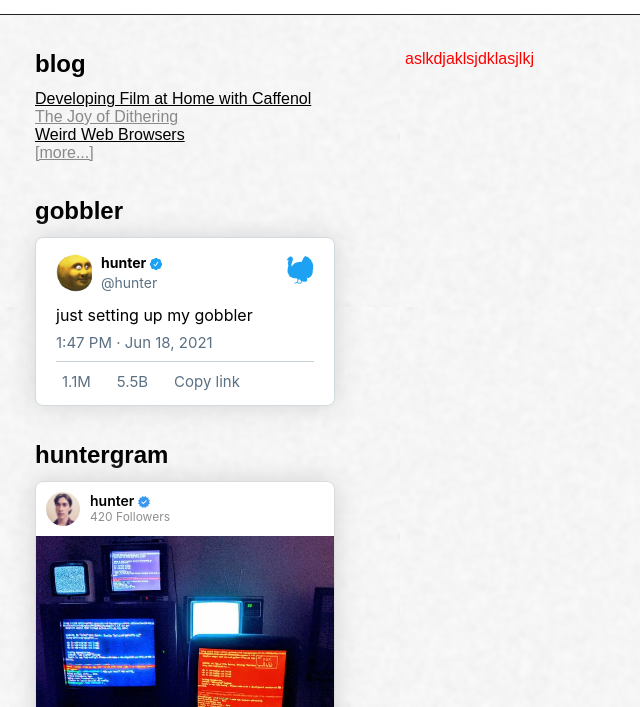
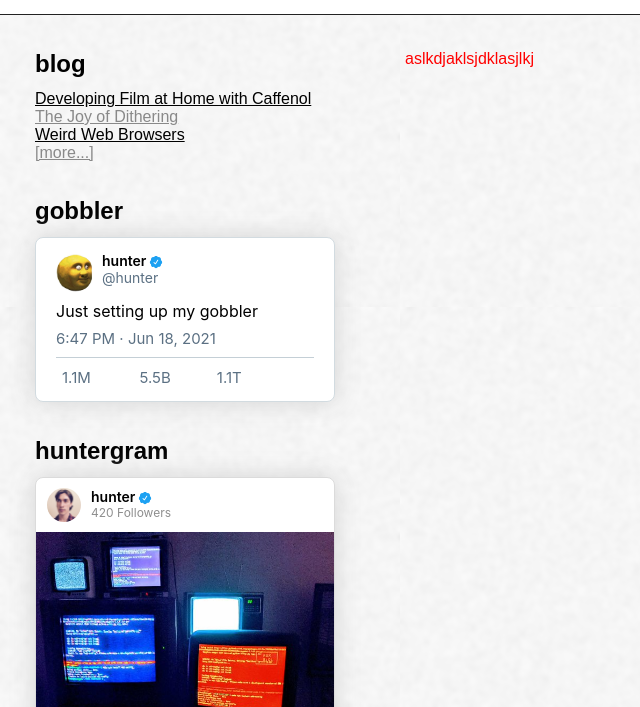
Before and after one commit to hunterirving/upblog, a plain HTML site: page site/index.html in a window 1280 px wide. Shown: the part 93-800 px from the top of the page, without its empty margins (0-640 px from the left). Drawn offline with Linux system fonts and the light colour scheme.

Commit message:
added new gobbler logo (png); changes to make gobbler/huntergram mesh better

```diff
--- a/site/gobbler/gobbler_embed.css
+++ b/site/gobbler/gobbler_embed.css
@@ -16,25 +16,13 @@
 	padding-bottom: 9px;
 	display: flex;
 	flex-direction: row;
-	justify-content: center;
-}
-
-#gobbler_embed .avatar {
-	transition-property: background-color, box-shadow;
-	transition-duration: 0.2s;
-	margin: 0px;
-	top: 0px;
-	left: 0px;
-	bottom: 0px;
-	right: 0px;
 }
 
 #gobbler_embed .avatar img {
 	border-radius:50%;
 	width:38px;
 	height:38px;
-	margin-bottom: 0px;
-	padding-bottom: 0px;
+	display: block;
 }
 
 #gobbler_embed .verified_display_name_and_username_anchor {
@@ -47,7 +35,7 @@
 }
 
 #gobbler_embed .verified_display_name_and_username {
-	margin-left: 7px;
+	margin-left: 8px;
 	margin-right: 4px;
 	margin-top: -4px;
 	display: flex;
@@ -60,7 +48,6 @@
 	flex-direction: row;
 	-moz-box-align: center;
 	align-items: center;
-
 }
 
 #gobbler_embed .verified_display_name a {
@@ -69,31 +56,24 @@
 
 #gobbler_embed .display_name {
 	font-size:14px;
-	line-height:18px;
+	line-height:12px;
 	white-space: nowrap;
-	font-weight: 700;
+	font-weight: 600;
 	text-decoration: none;
 	color:black;
 }
 
 #gobbler_embed .verified_icon {
-	color: #1da1f2;
-	margin-left: 2px;
-	fill: currentcolor;
+	fill: #1da1f2;
 	height: 14px;
 	margin-left: 3px;
-	margin-bottom: -2.5px;
+	margin-bottom: -2px;
 }
 
 #gobbler_embed .username {
 	color: #5b7083;
 	font-size: 14px;
-}
-
-#gobbler_embed .icon {
-	margin-left:auto;
-	margin-top:2px;
-	align-items: center;
+	line-height:12px;
 }
 
 #gobbler_embed .gobble {
@@ -130,8 +110,12 @@
 	padding-bottom: 10px;
 }
 
+#gobbler_embed .likes_container {
+	width: 30%;
+}
+
 #gobbler_embed .likes_anchor {
-	margin-right: 20px;
+	/*margin-right: 20px;*/
 	text-decoration: none;
 }
 
@@ -156,8 +140,12 @@
 	text-decoration: none;
 }
 
+#gobbler_embed .comments_container {
+	width: 30%;
+}
+
 #gobbler_embed .comments_anchor {
-	margin-right: 20px;
+	/*margin-right: 20px;*/
 	text-decoration: none;
 }
 
@@ -181,25 +169,29 @@
 	color: #5b7083;
 }
 
-#gobbler_embed .copy_link_anchor {
+#gobbler_embed .regobble_container {
+	width: 30%;
+}
+
+#gobbler_embed .regobble_anchor {
 	text-decoration: none;
 }
 
-#gobbler_embed .copy_link {
+#gobbler_embed .regobble {
 	display: flex;
 	flex-direction: row;
 	-moz-box-align: center;
 	align-items: center;
 }
 
-#gobbler_embed .link_icon {
+#gobbler_embed .regobble_icon {
 	max-width:18px;
 	max-height:18px;
 	margin-right:6px;
 	fill: #5b7083;
 }
 
-#gobbler_embed .copy_link_text {
+#gobbler_embed .regobble_count {
 	white-space: nowrap;
 	font-size: 15px;
 	color: #5b7083;
--- a/site/gobbler/gobbler_embed.htm
+++ b/site/gobbler/gobbler_embed.htm
@@ -18,20 +18,18 @@
 				</span>
 			</a>
 		</div>
-		<svg class="icon" width="28px" height="28px">
-			<image xlink:href="./gobbler/resources/interface/gobbler_logo_2.svg" width="28" height="28"/>
-		</svg>
 </div>
 
 <div class="gobble">
-just setting up my gobbler
+Just setting up my gobbler
 </div>
 
 <div class="datetime_info_container">
-1:47 PM · Jun 18, 2021
+6:47 PM · Jun 18, 2021
 </div>
 
 <span class="footer">
+	<span class="likes_container">
 		<a class="likes_anchor" href="asd">
 			<span class="likes">
 				<span class="heart_icon" >
@@ -45,7 +43,9 @@ just setting up my gobbler
 				</span>
 			</span>
 		</a>
+	</span>
 
+	<span class="comments_container">
 		<a class="comments_anchor" href="asd">
 			<span class="comments">
 				<span class="comment_icon">
@@ -59,19 +59,21 @@ just setting up my gobbler
 				</span>
 			</span>
 		</a>
+	</span>
 
-	<a class="copy_link_anchor" href="asd">
-		<span class="copy_link">
-			<span class="link_icon">
-				<svg viewbox = "0 0 22 22">
-					<path d="M11.96 14.945c-.067 0-.136-.01-.203-.027-1.13-.318-2.097-.986-2.795-1.932-.832-1.125-1.176-2.508-.968-3.893s.942-2.605 2.068-3.438l3.53-2.608c2.322-1.716 5.61-1.224 7.33 1.1.83 1.127 1.175 2.51.967 3.895s-.943 2.605-2.07 3.438l-1.48 1.094c-.333.246-.804.175-1.05-.158-.246-.334-.176-.804.158-1.05l1.48-1.095c.803-.592 1.327-1.463 1.476-2.45.148-.988-.098-1.975-.69-2.778-1.225-1.656-3.572-2.01-5.23-.784l-3.53 2.608c-.802.593-1.326 1.464-1.475 2.45-.15.99.097 1.975.69 2.778.498.675 1.187 1.15 1.992 1.377.4.114.633.528.52.928-.092.33-.394.547-.722.547z">
-					</path>
-					<path d="M7.27 22.054c-1.61 0-3.197-.735-4.225-2.125-.832-1.127-1.176-2.51-.968-3.894s.943-2.605 2.07-3.438l1.478-1.094c.334-.245.805-.175 1.05.158s.177.804-.157 1.05l-1.48 1.095c-.803.593-1.326 1.464-1.475 2.45-.148.99.097 1.975.69 2.778 1.225 1.657 3.57 2.01 5.23.785l3.528-2.608c1.658-1.225 2.01-3.57.785-5.23-.498-.674-1.187-1.15-1.992-1.376-.4-.113-.633-.527-.52-.927.112-.4.528-.63.926-.522 1.13.318 2.096.986 2.794 1.932 1.717 2.324 1.224 5.612-1.1 7.33l-3.53 2.608c-.933.693-2.023 1.026-3.105 1.026z"></path>
+
+	<span class="regobble_container">
+		<a class="regobble_anchor" href="asd">
+			<span class="regobble">
+				<span class="regobble_icon">
+					<svg viewbox = "0 0 26 26">
+						<path d="M23.77 15.67c-.292-.293-.767-.293-1.06 0l-2.22 2.22V7.65c0-2.068-1.683-3.75-3.75-3.75h-5.85c-.414 0-.75.336-.75.75s.336.75.75.75h5.85c1.24 0 2.25 1.01 2.25 2.25v10.24l-2.22-2.22c-.293-.293-.768-.293-1.06 0s-.294.768 0 1.06l3.5 3.5c.145.147.337.22.53.22s.383-.072.53-.22l3.5-3.5c.294-.292.294-.767 0-1.06zm-10.66 3.28H7.26c-1.24 0-2.25-1.01-2.25-2.25V6.46l2.22 2.22c.148.147.34.22.532.22s.384-.073.53-.22c.293-.293.293-.768 0-1.06l-3.5-3.5c-.293-.294-.768-.294-1.06 0l-3.5 3.5c-.294.292-.294.767 0 1.06s.767.293 1.06 0l2.22-2.22V16.7c0 2.068 1.683 3.75 3.75 3.75h5.85c.414 0 .75-.336.75-.75s-.337-.75-.75-.75z"></path>
 					</svg>
 				</span>
-			<span class="copy_link_text">
-				Copy link
+				<span class="regobble_count">
+					1.1T
 				</span>
 			</span>
 		</a>
 	</span>
+</span>
--- a/site/huntergram/huntergram_embed.css
+++ b/site/huntergram/huntergram_embed.css
@@ -16,6 +16,7 @@
 	flex-direction: row;
 	height: 34px;
 	padding: 10px;
+	padding-left: 11px;
 }
 
 #huntergram_embed .header_text {
@@ -53,16 +54,13 @@
 	text-decoration: underline;
 }
 
-#huntergram_embed .verification {
-	margin-left: 4px;
-	height: 12px;
-	width: 12px;
-	background-position: 0px 0px;
-	background-size: 12px 12px;
-	background-image: url("resources/interface/verified_badge.png");
+#huntergram_embed .verified_icon {
+	margin-left: 3px;
+	height: 14px;
 	text-align:left;
 	float: left;
-	margin-bottom: -2.5px;
+	margin-bottom: -2px;
+	fill: #1da1f2;
 }
 
 #huntergram_embed .follower_count {
--- a/site/huntergram/huntergram_embed.htm
+++ b/site/huntergram/huntergram_embed.htm
@@ -6,7 +6,10 @@
 			<a class="verified_username_anchor" href="http://www.hunterirving.com/huntergram">
 				<div class="verified_username">
 					hunter
-					<span class="verification"></span>
+					<svg class="verified_icon" viewbox = "0 0 24 24">
+						<path d="M22.5 12.5c0-1.58-.875-2.95-2.148-3.6.154-.435.238-.905.238-1.4 0-2.21-1.71-3.998-3.818-3.998-.47 0-.92.084-1.336.25C14.818 2.415 13.51 1.5 12 1.5s-2.816.917-3.437 2.25c-.415-.165-.866-.25-1.336-.25-2.11 0-3.818 1.79-3.818 4 0 .494.083.964.237 1.4-1.272.65-2.147 2.018-2.147 3.6 0 1.495.782 2.798 1.942 3.486-.02.17-.032.34-.032.514 0 2.21 1.708 4 3.818 4 .47 0 .92-.086 1.335-.25.62 1.334 1.926 2.25 3.437 2.25 1.512 0 2.818-.916 3.437-2.25.415.163.865.248 1.336.248 2.11 0 3.818-1.79 3.818-4 0-.174-.012-.344-.033-.513 1.158-.687 1.943-1.99 1.943-3.484zm-6.616-3.334l-4.334 6.5c-.145.217-.382.334-.625.334-.143 0-.288-.04-.416-.126l-.115-.094-2.415-2.415c-.293-.293-.293-.768 0-1.06s.768-.294 1.06 0l1.77 1.767 3.825-5.74c.23-.345.696-.436 1.04-.207.346.23.44.696.21 1.04z">
+						</path>
+					</svg>
 				</div>
 			</a>
 		<div class="follower_count">420 Followers</div>
```
Also changed, not shown: site/gobbler/resources/interface/gobbler.png (added). Lines whose indentation alone changed are shown as unchanged.
